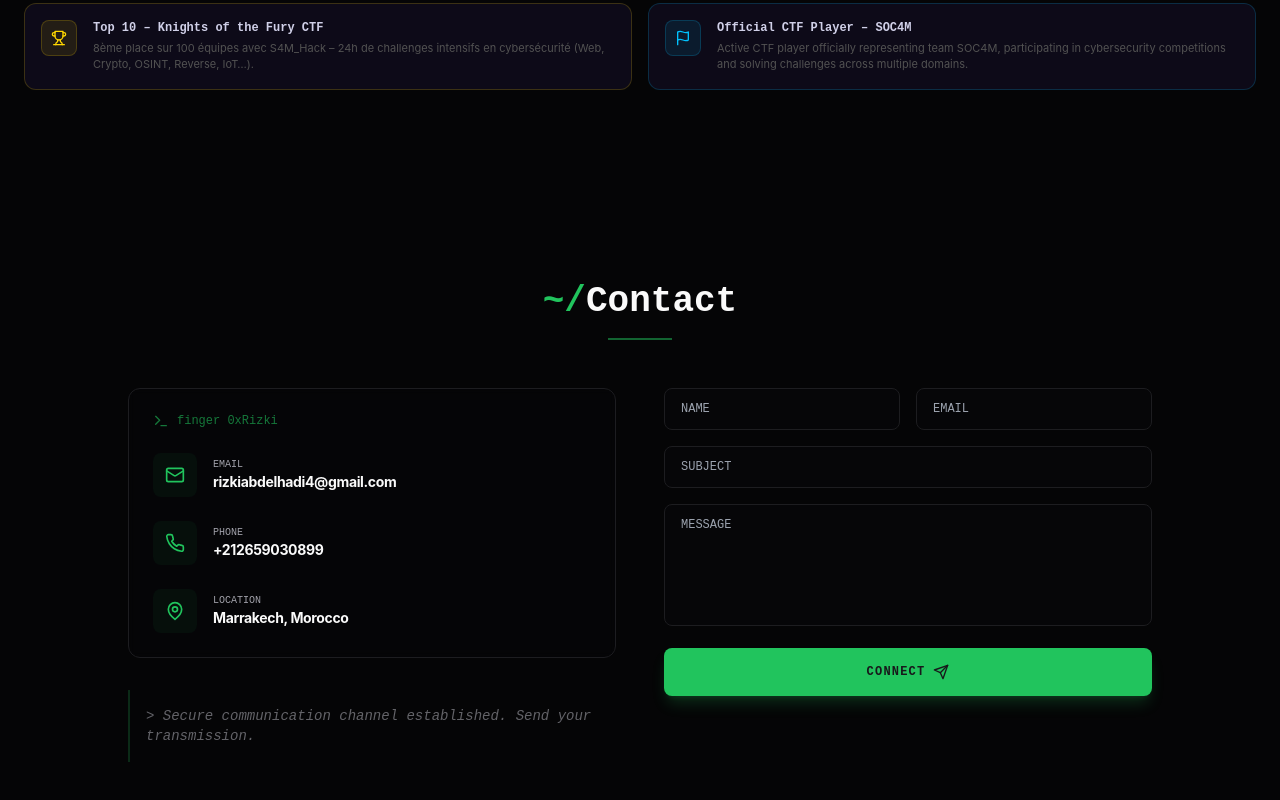
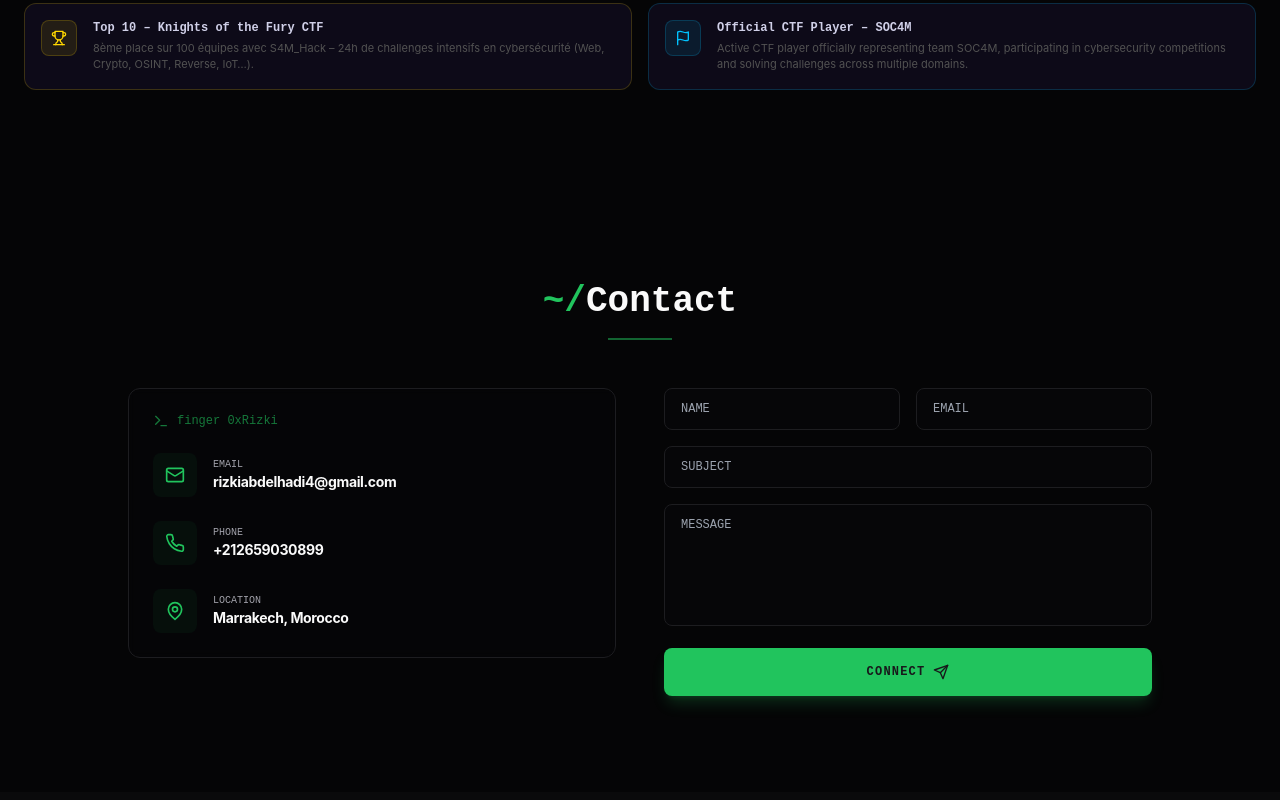
Before and after one commit to Rizki033/Rizki-Abdelhadi-portfolio, a React (Vite) app: page / in a window 1280 px wide. Shown: the part 7551-8351 px from the top of the page. Built offline with nearby package versions, Linux system fonts and the light colour scheme.

Commit message:
modified

```diff
--- a/src/components/ContactSection.tsx
+++ b/src/components/ContactSection.tsx
@@ -46,9 +46,9 @@ const ContactSection = () => {
                                 </div>
                             </div>
 
-                            <div className="text-sm text-muted-foreground/60 font-mono italic p-4 border-l-2 border-primary/20">
+                            {/* <div className="text-sm text-muted-foreground/60 font-mono italic p-4 border-l-2 border-primary/20">
                                 &gt; Secure communication channel established. Send your transmission.
-                            </div>
+                            </div> */}
                         </div>
 
                         <form className="space-y-4">
```
